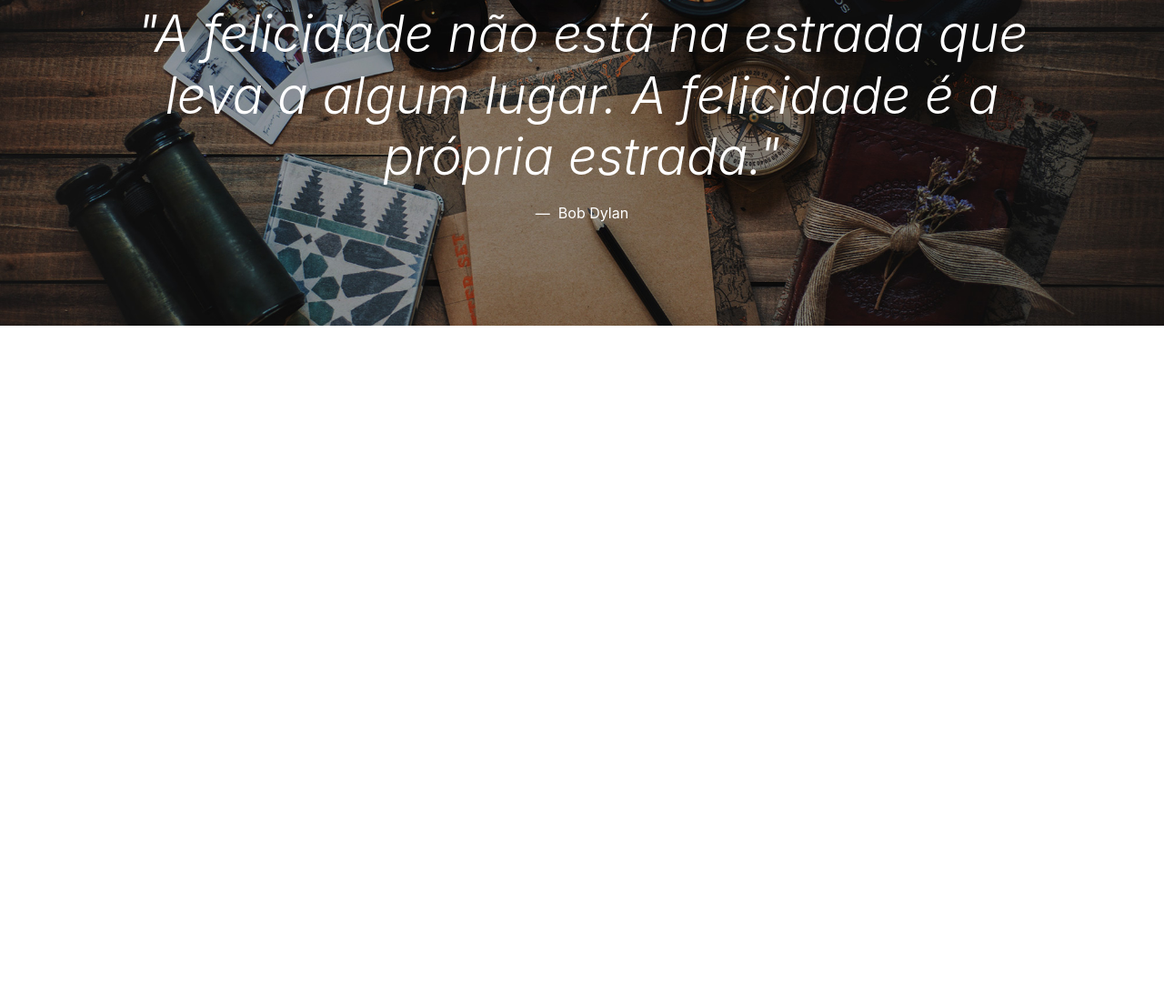
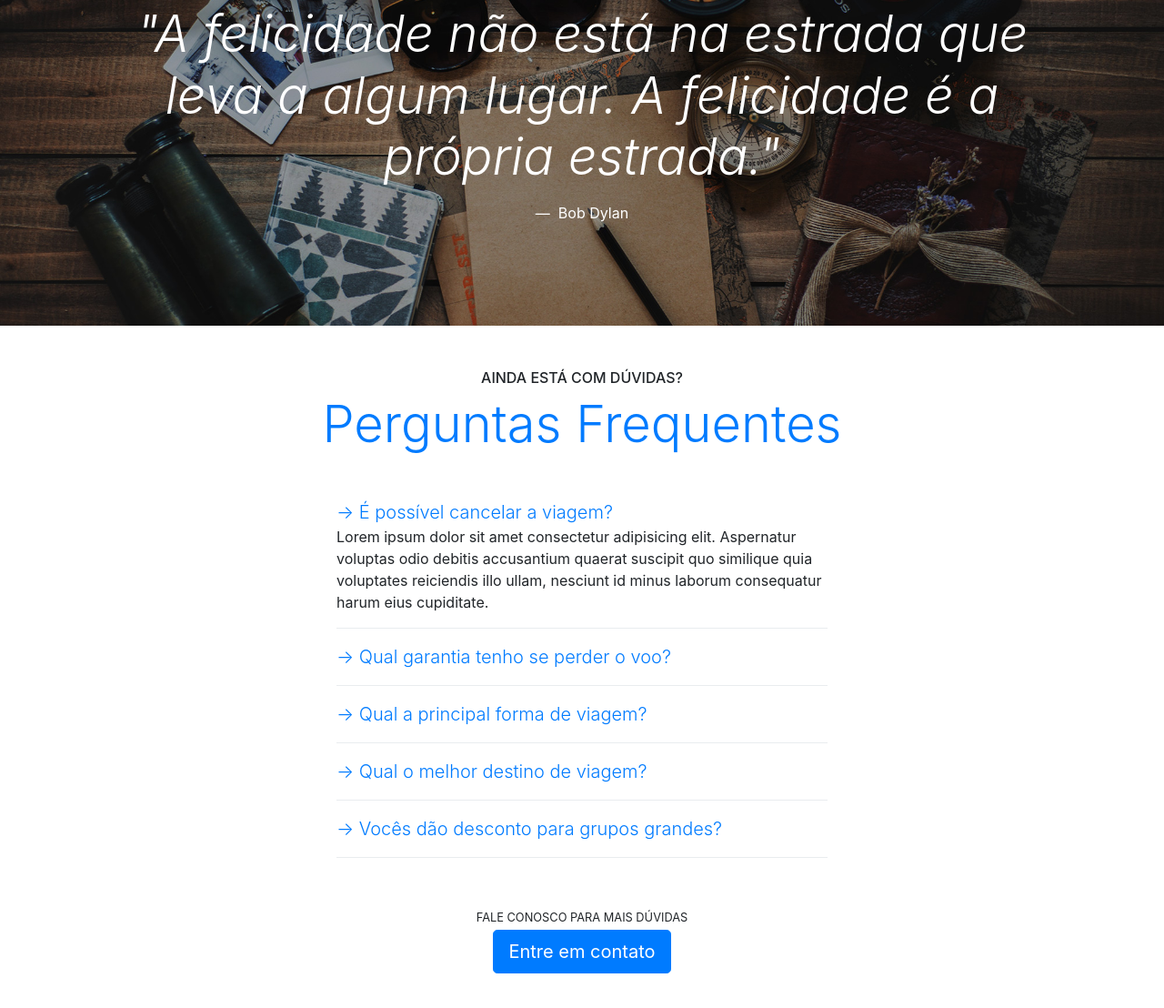
Before and after one commit to yuri-italo/caravan, a plain HTML site: page index.html in a window 1280 px wide. Shown: the part 1434-2542 px from the top of the page at 91% size. Before the commit the page ends 1792 px from the top, so only its background shows below. Drawn offline with Linux system fonts and the light colour scheme.

Commit message:
caravan - collapse

```diff
--- a/index.html
+++ b/index.html
@@ -179,6 +179,95 @@
       </footer>
     </blockquote>
   </section>
+  <section class="container">
+    <div class="my-5 text-center">
+      <span class="h6 d-block">AINDA ESTÁ COM DÚVIDAS?</span>
+      <h2 class="display-4 text-primary">Perguntas Frequentes</h2>
+    </div>
+    <div class="row justify-content-center">
+      <div class="col-6" id="perguntasFrequentes" data-children=".pergunta">
+        <div class="pergunta">
+          <a class="lead" data-toggle="collapse" data-parent="#perguntasFrequentes" href="#pergunta1"
+            aria-expanded="true" aria-controls="pergunta1">
+            → É possível cancelar a viagem?
+          </a>
+          <div id="pergunta1" class="collapse show" role="tabpanel">
+            <p>
+              Lorem ipsum dolor sit amet consectetur adipisicing elit. Aspernatur voluptas odio debitis accusantium
+              quaerat suscipit quo similique quia voluptates reiciendis illo ullam, nesciunt id minus laborum
+              consequatur
+              harum eius cupiditate.
+            </p>
+          </div>
+        </div>
+        <div class="dropdown-divider"></div>
+        <div class="pergunta py-2">
+          <a class="lead" data-toggle="collapse" data-parent="#perguntasFrequentes" href="#pergunta2"
+            aria-expanded="true" aria-controls="pergunta2">
+            → Qual garantia tenho se perder o voo?
+          </a>
+          <div id="pergunta2" class="collapse" role="tabpanel">
+            <p>
+              Lorem ipsum dolor sit amet consectetur adipisicing elit. Aspernatur voluptas odio debitis accusantium
+              quaerat suscipit quo similique quia voluptates reiciendis illo ullam, nesciunt id minus laborum
+              consequatur
+              harum eius cupiditate.
+            </p>
+          </div>
+        </div>
+        <div class="dropdown-divider"></div>
+        <div class="pergunta py-2">
+          <a class="lead" data-toggle="collapse" data-parent="#perguntasFrequentes" href="#pergunta3"
+            aria-expanded="true" aria-controls="pergunta3">
+            → Qual a principal forma de viagem?
+          </a>
+          <div id="pergunta3" class="collapse" role="tabpanel">
+            <p>
+              Lorem ipsum dolor sit amet consectetur adipisicing elit. Aspernatur voluptas odio debitis accusantium
+              quaerat suscipit quo similique quia voluptates reiciendis illo ullam, nesciunt id minus laborum
+              consequatur
+              harum eius cupiditate.
+            </p>
+          </div>
+        </div>
+        <div class="dropdown-divider"></div>
+        <div class="pergunta py-2">
+          <a class="lead" data-toggle="collapse" data-parent="#perguntasFrequentes" href="#pergunta4"
+            aria-expanded="true" aria-controls="pergunta4">
+            → Qual o melhor destino de viagem?
+          </a>
+          <div id="pergunta4" class="collapse" role="tabpanel">
+            <p>
+              Lorem ipsum dolor sit amet consectetur adipisicing elit. Aspernatur voluptas odio debitis accusantium
+              quaerat suscipit quo similique quia voluptates reiciendis illo ullam, nesciunt id minus laborum
+              consequatur
+              harum eius cupiditate.
+            </p>
+          </div>
+        </div>
+        <div class="dropdown-divider"></div>
+        <div class="pergunta py-2">
+          <a class="lead" data-toggle="collapse" data-parent="#perguntasFrequentes" href="#pergunta5"
+            aria-expanded="true" aria-controls="pergunta5">
+            → Vocês dão desconto para grupos grandes?
+          </a>
+          <div id="pergunta5" class="collapse" role="tabpanel">
+            <p>
+              Lorem ipsum dolor sit amet consectetur adipisicing elit. Aspernatur voluptas odio debitis accusantium
+              quaerat suscipit quo similique quia voluptates reiciendis illo ullam, nesciunt id minus laborum
+              consequatur
+              harum eius cupiditate.
+            </p>
+          </div>
+        </div>
+        <div class="dropdown-divider"></div>
+      </div>
+    </div>
+    <div class="text-center my-5">
+      <p class="small m-1">FALE CONOSCO PARA MAIS DÚVIDAS</p>
+      <a class="btn btn-lg btn-primary" href="./contato.html">Entre em contato</a>
+    </div>
+  </section>
   <script type="text/javascript" src="js/jquery-3.2.1.slim.min.js"></script>
   <script type="text/javascript" src="js/popper.min.js"></script>
   <script type="text/javascript" src="js/bootstrap.js"></script>
```
